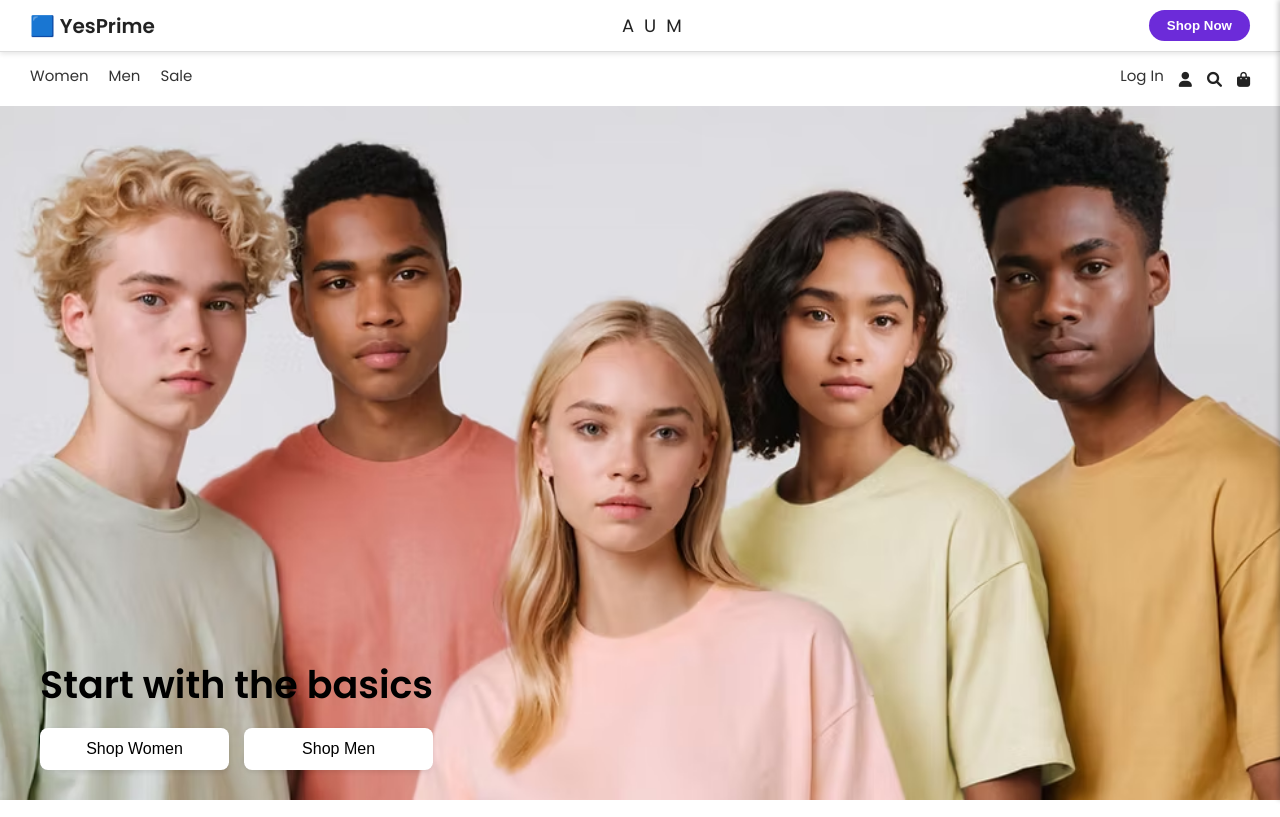
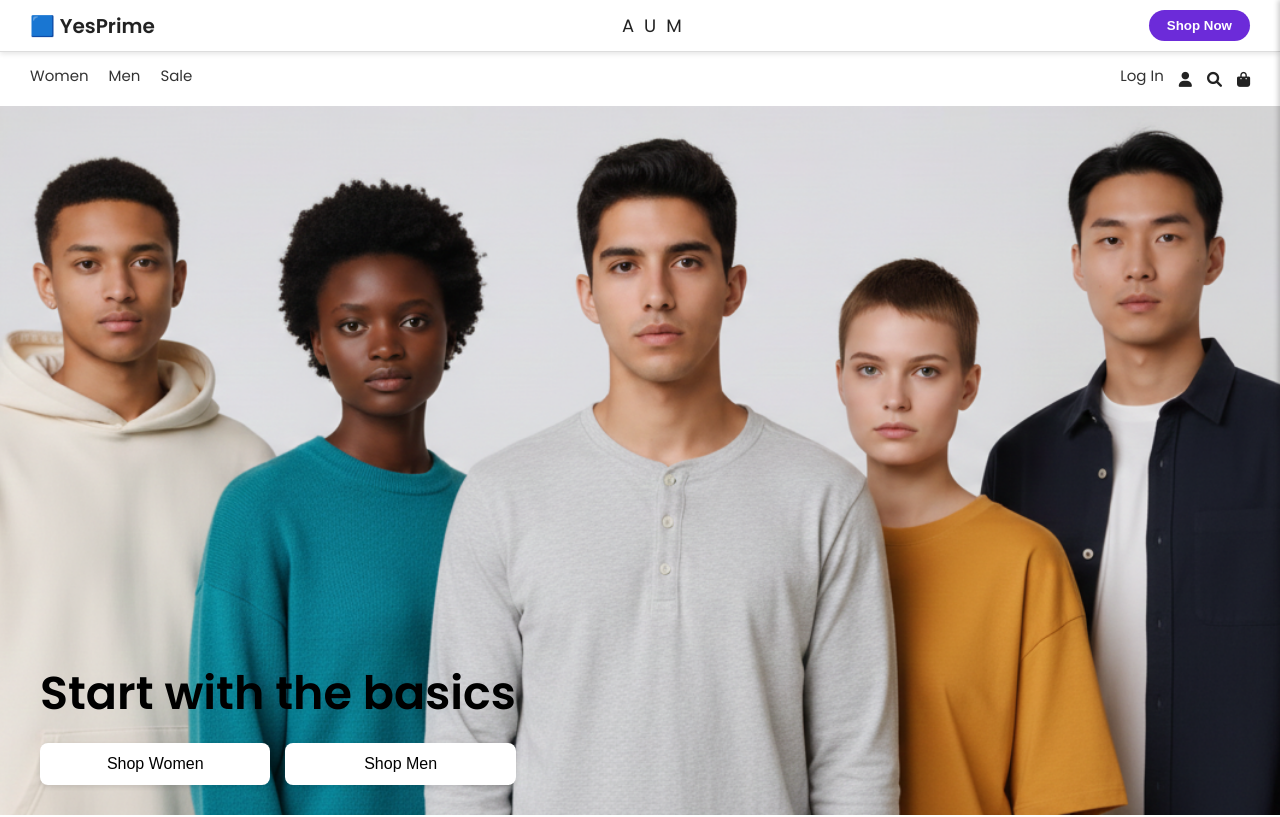
Before and after one commit to HostTypeHunterA09/YesPrime_A09, a plain HTML site: page index.html in a window 1280 px wide. Shown: the top 817 px of the page. Drawn offline with Linux system fonts and the light colour scheme.

Commit message:
Update main.css

```diff
--- a/main.css
+++ b/main.css
@@ -207,10 +207,10 @@ header {
 
 .hero {
     position: absolute;
-    top: 0;
+    top: 15px;
     width: 100%;
     height: 100vh;
-    background-image: url('a1.avif');
+    background-image: url('asd.png');
     background-size: cover;
     background-position: center;
     color: #000;
@@ -237,9 +237,9 @@ header {
 }
 
 .hero-content h1 {
-    font-size: 38px;
+    font-size: 46px;
     margin-bottom: 15px;
-    font-weight: 600;
+    font-weight: 700;
 }
 
 .hero-content .btns {
```
